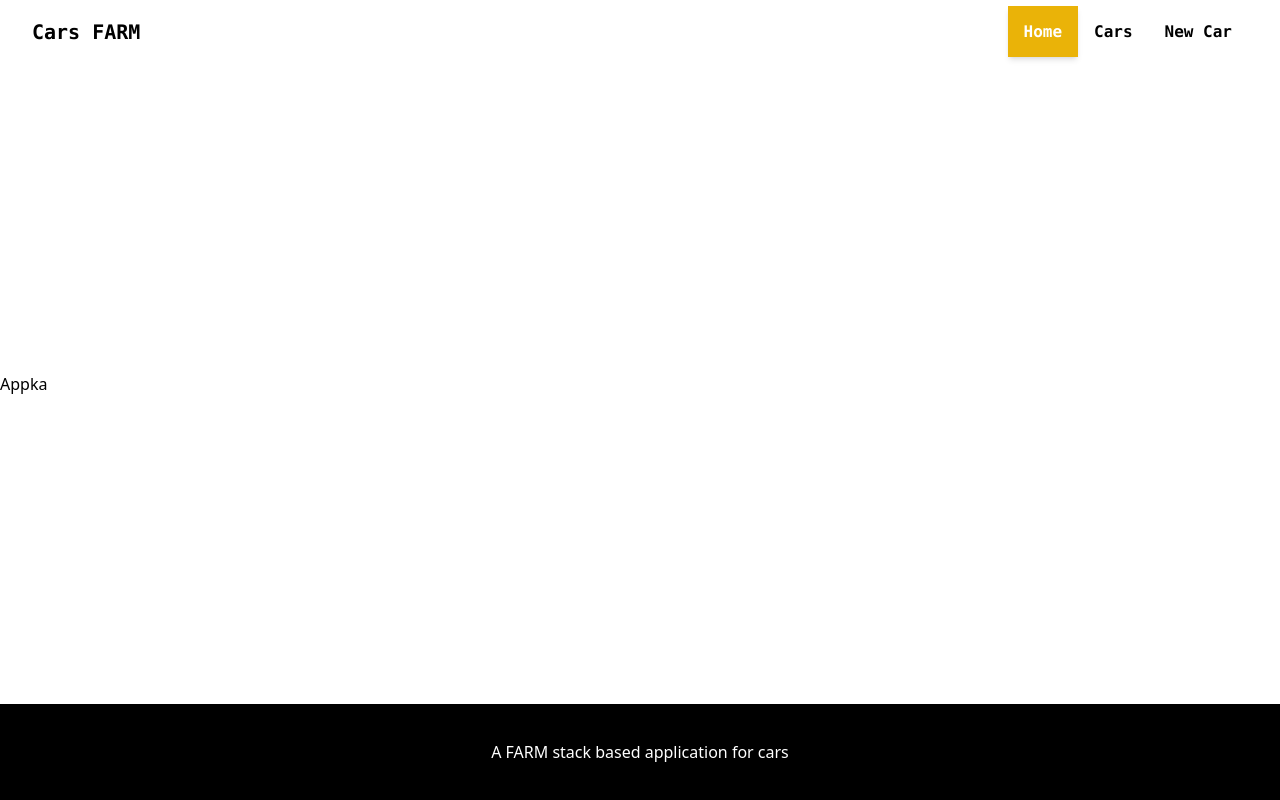
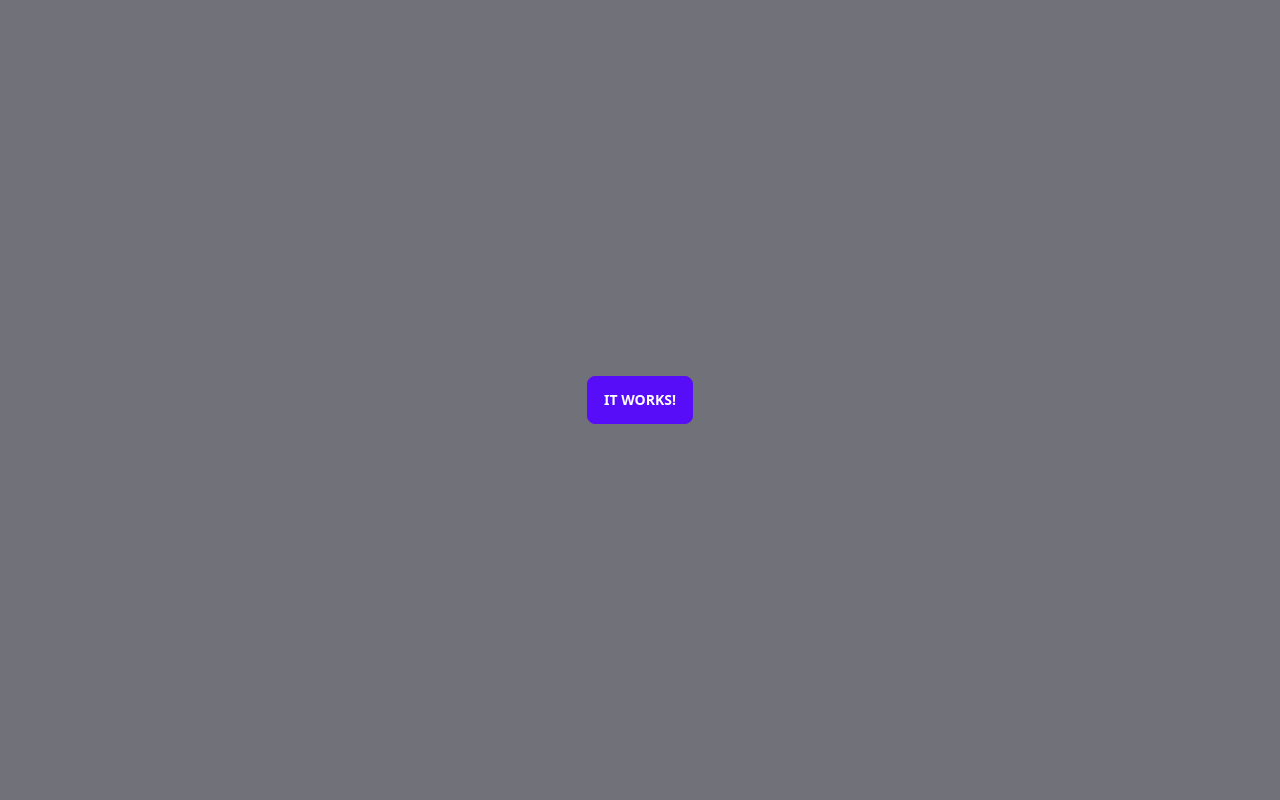
Before and after one commit to AdamNowatkowski/NewCarsApp, a React (Create React App) app in the folder frontend/: page / in a window 1280 px wide. Built offline with nearby package versions, Linux system fonts and the light colour scheme.

Commit message:
daisy install

```diff
--- a/frontend/src/App.css
+++ /dev/null
@@ -1,38 +0,0 @@
-.App {
-  text-align: center;
-}
-
-.App-logo {
-  height: 40vmin;
-  pointer-events: none;
-}
-
-@media (prefers-reduced-motion: no-preference) {
-  .App-logo {
-    animation: App-logo-spin infinite 20s linear;
-  }
-}
-
-.App-header {
-  background-color: #282c34;
-  min-height: 100vh;
-  display: flex;
-  flex-direction: column;
-  align-items: center;
-  justify-content: center;
-  font-size: calc(10px + 2vmin);
-  color: white;
-}
-
-.App-link {
-  color: #61dafb;
-}
-
-@keyframes App-logo-spin {
-  from {
-    transform: rotate(0deg);
-  }
-  to {
-    transform: rotate(360deg);
-  }
-}
--- a/frontend/src/App.js
+++ b/frontend/src/App.js
@@ -1,16 +1,18 @@
-import Layout from "./components/Layout";
+// import Layout from "./components/Layout";
 import React from "react";
 
 // import Lorem from "./components/Lorem";
 
 function App() {
   return (
-    <Layout>
-    <div className="App">
-    Appka
+    // <Layout>
+    <div className="App bg-zinc-500 min-h-screen flex flex-col justify-center items-center">
+      <button class="btn btn-primary">It Works!</button>
+
+
+    {/* Appka */}
       {/* <Lorem title="Cars FARM"/>    */}
     </div>
-    </Layout>
   );
 }
 
--- a/frontend/tailwind.config.js
+++ b/frontend/tailwind.config.js
@@ -5,5 +5,5 @@ module.exports = {
   theme: {
     extend: {},
   },
-  plugins: [],
+  plugins: [require("daisyui")],
 }
--- /dev/null
+++ b/package.json
@@ -0,0 +1,6 @@
+{
+  "dependencies": {
+    "daisy": "^0.2.0",
+    "ui": "^0.2.4"
+  }
+}
```
Also changed, not shown: frontend/src/logo.svg (deleted), 1 other file (tests, documents, lock files or other folders).
